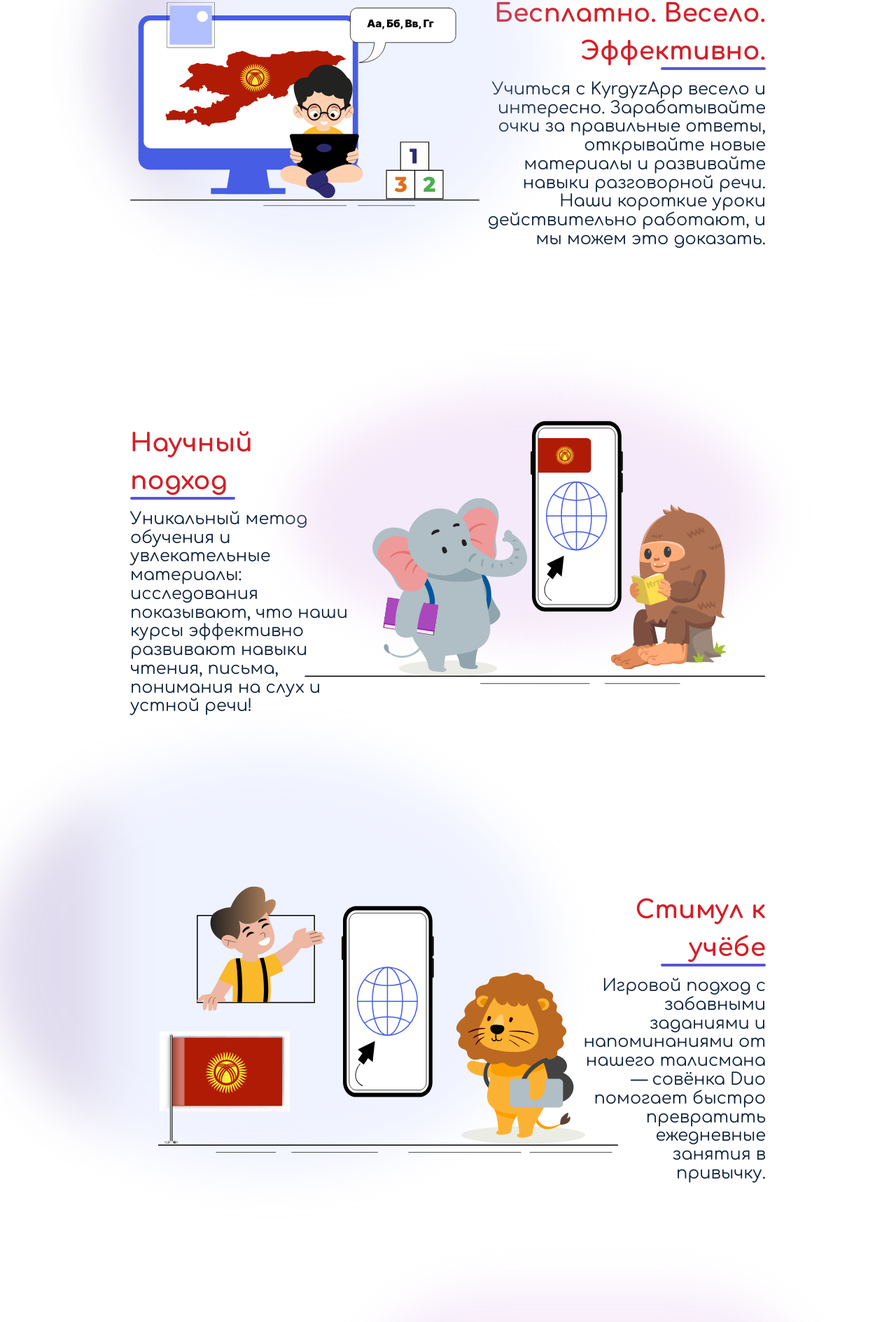
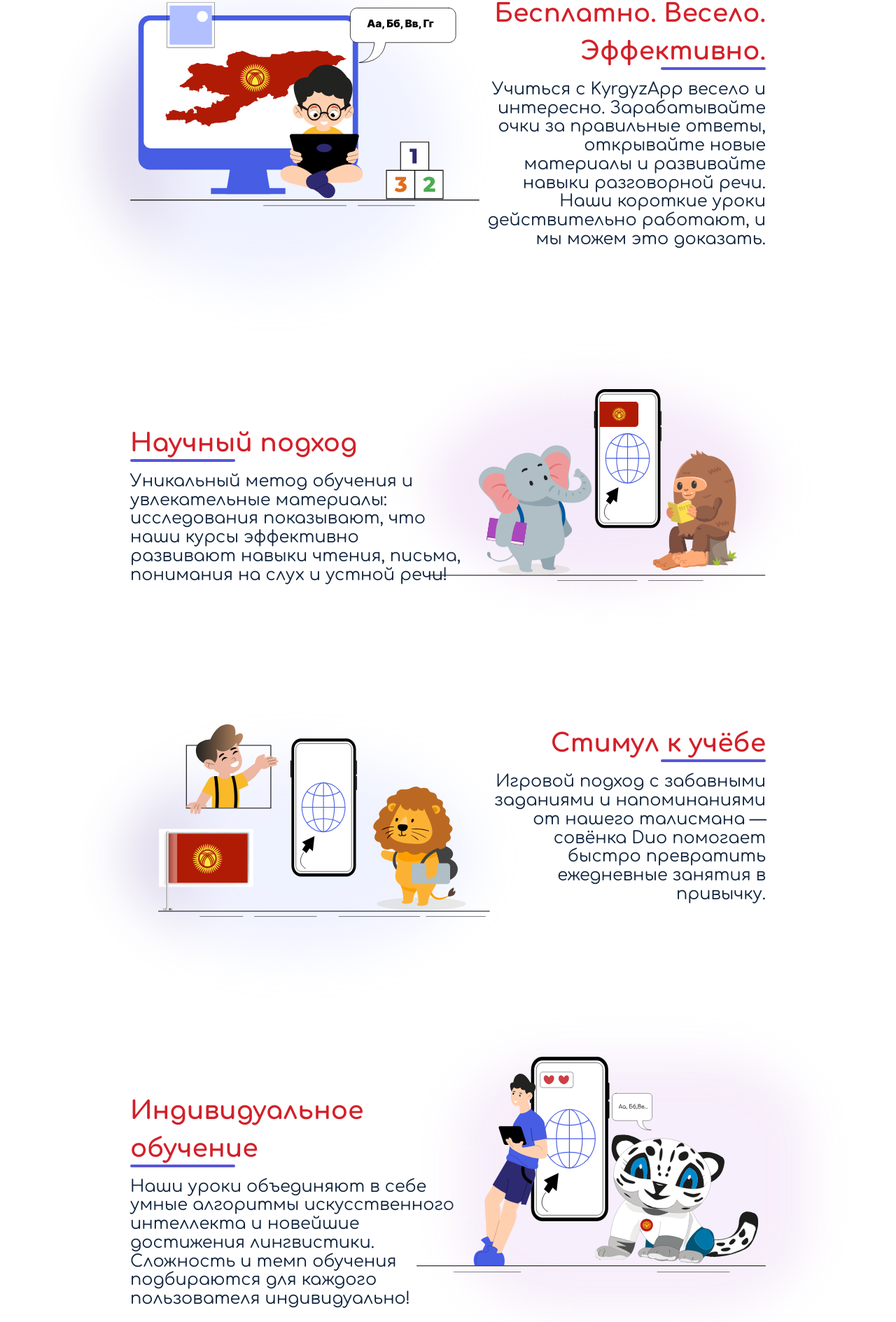
Before and after one commit to BaigaUsu/kyr_app, a Next.js app: page / in a window 1280 px wide. Shown: the part 869-2758 px from the top of the page at 70% size. Built offline with nearby package versions, Linux system fonts and the light colour scheme.

Commit message:
made responsive 3rd, 4th, 5th sections

```diff
--- a/src/components/Main/Section_1.module.scss
+++ b/src/components/Main/Section_1.module.scss
@@ -4,7 +4,7 @@
 
     @media (max-width: 1024px) {
         flex-direction: column;
-        margin-bottom: 330px;
+        margin-bottom: 370px;
         align-items: center;
     }
 
@@ -13,19 +13,19 @@
     }
 
     @media (max-width: 768px) {
-        margin-bottom: 230px;
+        margin-bottom: 280px;
     }
 
     @media (max-width: 635px) {
-        margin-bottom: 150px;
+        margin-bottom: 170px;
     }
 
     @media (max-width: 425px) {
-        margin-bottom: 80px;
+        margin-bottom: 130px;
     }
 
     @media (max-width: 375px) {
-        margin-bottom: 50px;
+        margin-bottom: 70px;
     }
 
     .title {
--- a/src/components/Main/Section_2.module.scss
+++ b/src/components/Main/Section_2.module.scss
@@ -10,10 +10,16 @@
 
     @media (max-width: 1024px) {
         flex-direction: column-reverse;
+        padding: 50px 0;
+    }
+
+    @media (max-width: 768px) {
+        padding: 50px 0;
     }
 
     .image {
         flex: 55%;
+        position: relative;
 
         @media (max-width: 1024px) {
             align-self: center;
@@ -21,10 +27,10 @@
         }
 
         .blur {
-            width: clamp(400px, 50vw, 800px); /* Пропорциональное изменение ширины */
-            height: clamp(350px, 45vw, 700px); /* Пропорциональное изменение высоты */
+            width: 100%; /* Пропорциональное изменение ширины */
+            height: 100%; /* Пропорциональное изменение высоты */
             position: absolute;
-            top: 0;
+            top: clamp(0px, 5vw, 50px);
             left: clamp(-50px, -8vw, -200px); /* Пропорциональное изменение позиции слева */
             z-index: 1;
             background: var(--blur1);
@@ -32,21 +38,20 @@
             opacity: 0.2;
             filter: blur(35px);
 
-            @media (max-width: 1168px) {
-                top: 30px;
-            }
+            // @media (max-width: 1168px) {
+            //     top: 30px;
+            // }
 
-            @media (max-width: 1024px) {
-                width: 100%;
-                top: clamp(400px, 60vh, 800px);
-                // left: clamp(150px, 8vh, 200px);
-            }
+            // @media (max-width: 1024px) {
+            //     width: 100%;
+            //     top: clamp(280px, 20vh, 800px);
+            // }
 
-            @media (max-width: 425px) {
-                bottom: 200px;
-                width: 100%;
-                height: 30%;
-            }
+            // @media (max-width: 425px) {
+            //     bottom: 200px;
+            //     width: 100%;
+            //     height: 30%;
+            // }
         }
 
         .picture {
--- a/src/components/Main/Section_3.module.scss
+++ b/src/components/Main/Section_3.module.scss
@@ -4,12 +4,23 @@
     justify-content: space-between;
     padding: 50px 0;
 
+    @media (max-width: 1024px) {
+        flex-direction: column;
+    }
+
+    .image {
+        flex: 53%;
+        position: relative;
+
+        @media (max-width: 1024px) {
+            padding-top: 50px;
+            align-self: center;
+        }
+
         .blur {
-        width: 675px;
-        height: 359px;
+            width: 100%;
+            height: 100%; /* Пропорциональное изменение высоты */
             position: absolute;
-        top: 50px;
-        right: 0;
             z-index: 1;
             background: var(--blur2);
             border-radius: 500%;
@@ -22,11 +33,17 @@
             z-index: 100;
         }
     }
+}
 
 .description {
     margin-top: 50px;
     text-align: left;
     position: relative;
+    flex: 47%;
+
+    @media (max-width: 1125px) {
+        margin-top: 10px;
+    }
 
     .title {
         position: relative;
@@ -44,6 +61,6 @@
     }
 
     .text {
-        margin-right: -80px;
+        margin-right: -50px;
     }
 }
--- a/src/components/Main/Section_3.tsx
+++ b/src/components/Main/Section_3.tsx
@@ -15,8 +15,11 @@ export default function Section_3() {
                 </Description>
             </div>
 
-            <div className={styles.blur}></div>
-            <Image src='/picture3.svg' alt="group" className={styles.picture} width={675} height={359}/>
+            <div className={styles.image}>
+                <div className={styles.blur}></div>
+                <Image src='/picture3.svg' alt="group" className={styles.picture} width={675} height={359}/>
+            </div>
+
         </section>
     )
 }
--- a/src/components/Main/Section_4.module.scss
+++ b/src/components/Main/Section_4.module.scss
@@ -4,17 +4,50 @@
     justify-content: space-between;
     padding: 150px 0;
 
+    @media (max-width: 1024px) {
+        flex-direction: column-reverse;
+        padding: 80px 0;
+    }
+
+    @media (max-width: 768px) {
+        padding: 50px 0;
+    }
+
+    .image {
+        flex: 55%;
+        position: relative;
+
+        @media (max-width: 1024px) {
+            align-self: center;
+            padding-top: 50px;
+        }
+
         .blur {
-        width: 800px;
-        height: 600px;
+            width: 100%;
+            height: 100%;
             position: absolute;
-        top: 0;
-        left: -200px;
+            top: clamp(0px, 5vw, 50px);
+            left: clamp(-10px, -8vw, -200px);
             z-index: 1;
             background: var(--blur1);
             border-radius: 50%;
             opacity: 0.2;
             filter: blur(35px);
+
+            //  @media (max-width: 1168px) {
+            //     top: 30px;
+            // }
+
+            // @media (max-width: 1024px) {
+            //     width: 100%;
+            //     top: clamp(250px, 20vh, 400px);
+            // }
+
+            // @media (max-width: 425px) {
+            //     bottom: 200px;
+            //     width: 100%;
+            //     height: 30%;
+            // }
         }
 
         .picture {
@@ -23,10 +56,11 @@
             margin-left: 40px;
             margin-right: -92px;
         }
+    }
 
     .description {
-        margin-top: 50px;
         text-align: right;
+        flex: 45%;
 
         .title {
             position: relative;
--- a/src/components/Main/Section_4.tsx
+++ b/src/components/Main/Section_4.tsx
@@ -6,8 +6,11 @@ import styles from './Section_4.module.scss'
 export default function Section_4() {
     return (
         <section className={styles.section}>
-            <div className={styles.blur}></div>
-            <Image src='/picture4.svg' alt="group" className={styles.picture} width={692} height={380}/>
+            <div className={styles.image}>
+                <div className={styles.blur}></div>
+                <Image src='/picture4.svg' alt="group" className={styles.picture} width={692} height={380}/>
+            </div>
+
 
             <div className={styles.description}>
                 <Title className={styles.title}>Стимул к учёбе</Title>
--- a/src/components/Main/Section_5.module.scss
+++ b/src/components/Main/Section_5.module.scss
@@ -4,9 +4,22 @@
     justify-content: space-between;
     padding: 50px 0;
 
+    @media (max-width: 1024px) {
+        flex-direction: column;
+    }
+
+    .image {
+        flex: 55%;
+        position: relative;
+
+        @media (max-width: 1024px) {
+            padding-top: 50px;
+            align-self: center;
+        }
+
         .blur {
-        width: 633px;
-        height: 447px;
+            width: 100%;
+            height: 100%;
             position: absolute;
             top: 0px;
             right: -60px;
@@ -22,11 +35,17 @@
             z-index: 100;
         }
     }
+}
 
 .description {
     margin-top: 50px;
     text-align: left;
     position: relative;
+    flex: 45%;
+
+    @media (max-width: 1125px) {
+        margin-top: 0px;
+    }
 
     .title {
         position: relative;
--- a/src/components/Main/Section_5.tsx
+++ b/src/components/Main/Section_5.tsx
@@ -15,8 +15,10 @@ export default function Section_5() {
                 </Description>
             </div>
 
-            <div className={styles.blur}></div>
-            <Image src='/picture5.svg' alt="group" className={styles.picture} width={646} height={399}/>
+            <div className={styles.image}>
+                <div className={styles.blur}></div>
+                <Image src='/picture5.svg' alt="group" className={styles.picture} width={646} height={399}/>
+            </div>
         </section>
     )
 }
--- a/src/components/Title/Title.module.scss
+++ b/src/components/Title/Title.module.scss
@@ -41,9 +41,25 @@
 
 .title {
     font-weight: 700;
-    font-size: clamp(18px, 4vw, 36px); /* Adjusts between 18px and 36px based on viewport width */
-    line-height: clamp(27px, 6vw, 54px); /* Adjusts between 27px and 54px based on viewport width */
+    font-size: clamp(18px, 4vw, 36px);
+    line-height: clamp(27px, 6vw, 54px);
     color: var(--primary);
     position: relative;
-    margin-bottom: clamp(7px, 3vw, 15px); /* Adjusts between 7px and 15px based on viewport width */
+    margin-bottom: clamp(7px, 3vw, 15px);
+
+    @media (max-width: 1168px) {
+        font-size: 32px;
+    }
+
+    @media (max-width: 768px) {
+        font-size: 30px;
+    }
+
+    @media (max-width: 535px) {
+        font-size: 26px;
+    }
+
+    @media (max-width: 425px) {
+        font-size: 23px;
+    }
 }
```
Lines whose indentation alone changed are shown as unchanged.
